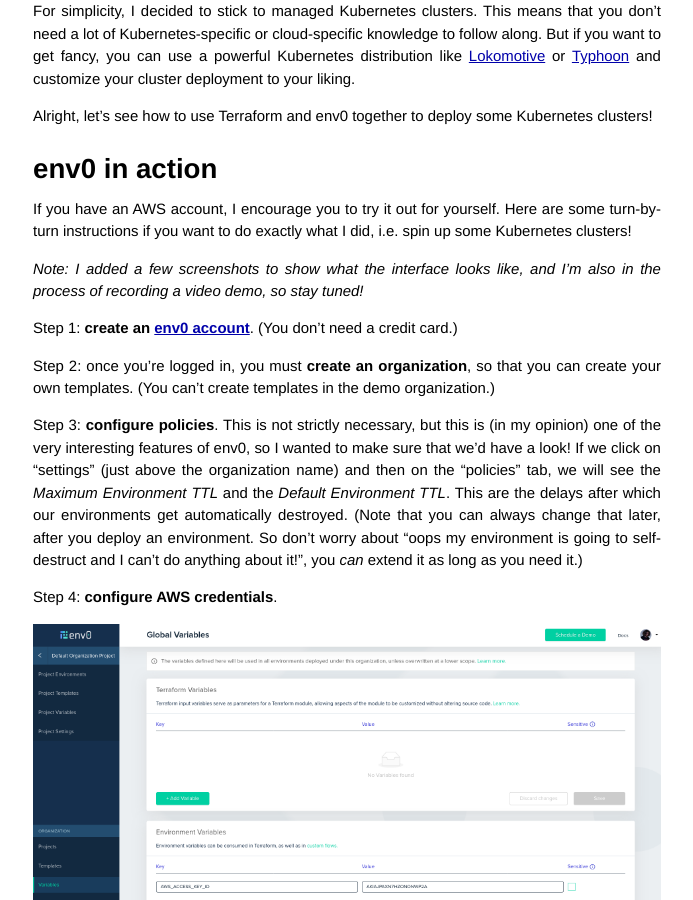
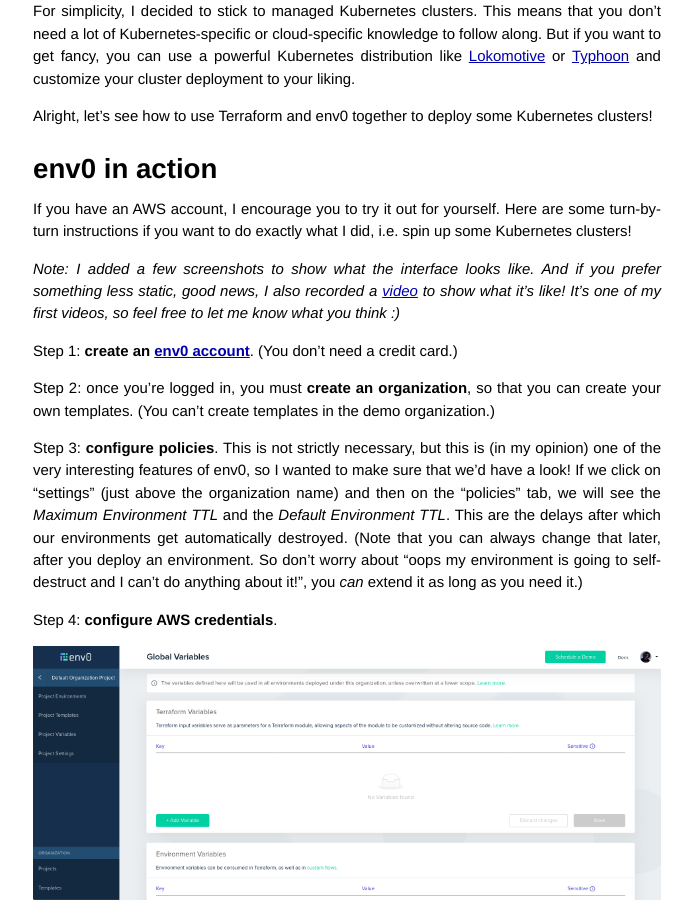
Before and after one commit to jpetazzo/jpetazzo.github.io, a Jekyll site: the page built from _posts/2020-07-17-env0-terraform.markdown, in a window 1280 px wide and 900 px high, scrolled down 3607 px. Shown: the whole window, without its empty margins (293-986 px from the left). Built offline with Jekyll 4.4.1, drawn with Linux system fonts in a browser that asks for light colours; comment, search, counter and statistics services are not loaded.

Commit message:
Add video link

```diff
--- a/_posts/2020-07-17-env0-terraform.markdown
+++ b/_posts/2020-07-17-env0-terraform.markdown
@@ -209,8 +209,10 @@
 Kubernetes clusters!
 
 *Note: I added a few screenshots to show what the interface
-looks like, and I'm also in the process of recording a video demo,
-so stay tuned!*
+looks like. And if you prefer something less static, good
+news, I also recorded a [video] to show what it's like!
+It's one of my first videos, so feel free to let me know
+what you think :)*
 
 Step 1: **create an [env0 account]**. (You don't need a credit card.)
 
```
Also changed, not shown: other parts of _posts/2020-07-17-env0-terraform.markdown (+1 -1 lines).
